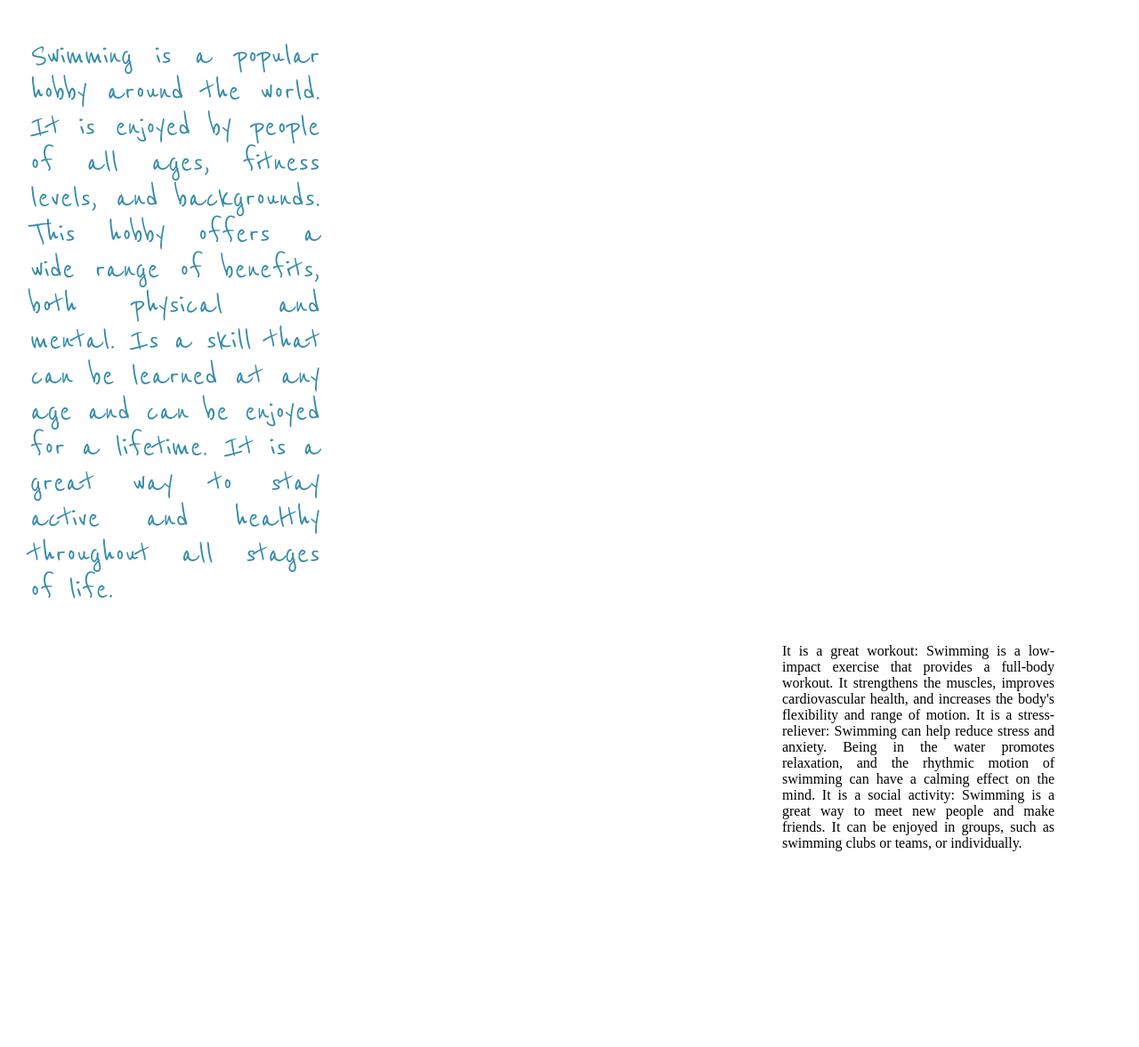
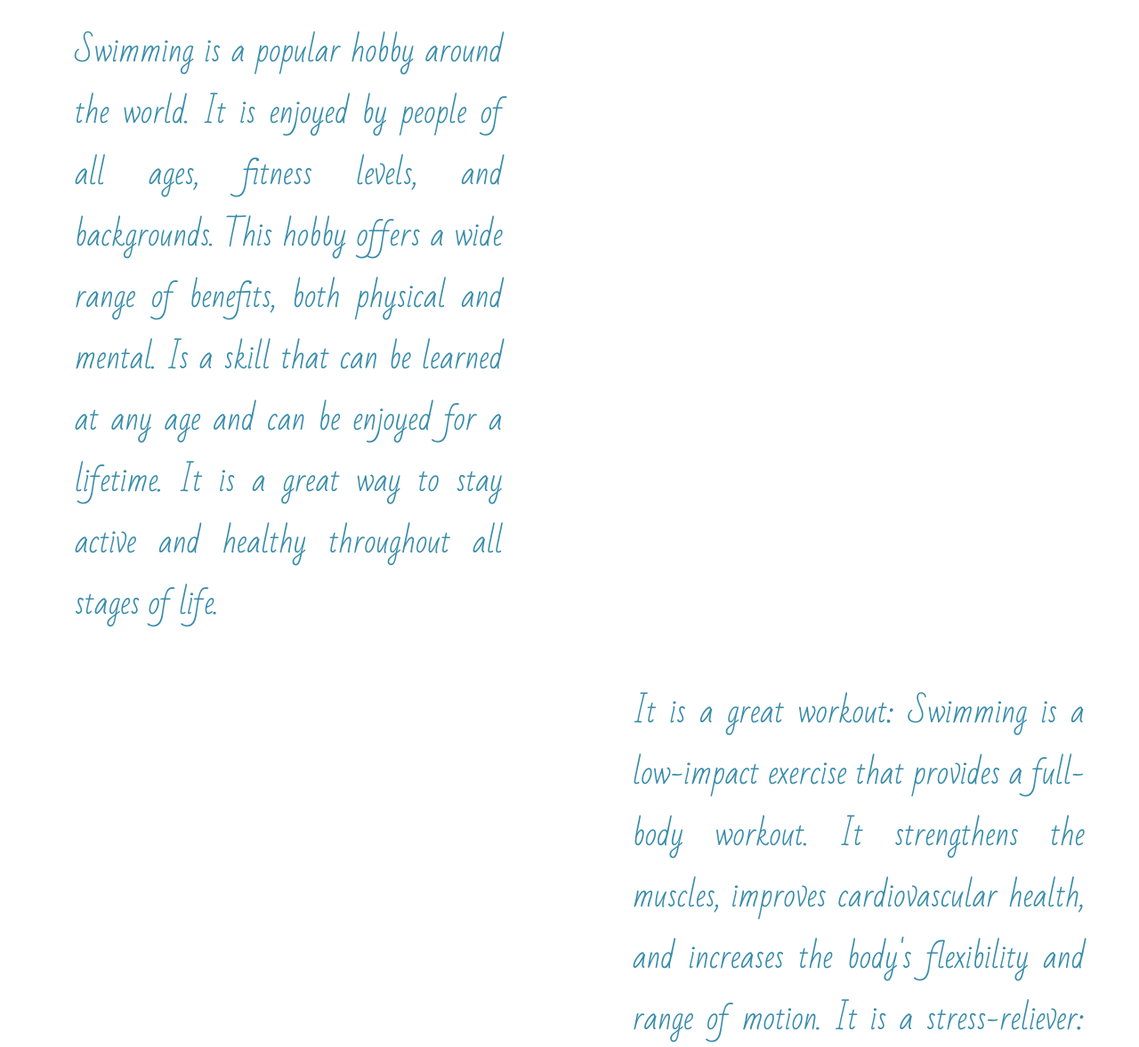
Before and after one commit to SanchesLeti/my-favouritesport-project, a plain HTML site: page index.html in a window 1280 px wide. Shown: the part 843-2020 px from the top of the page at 89% size. Before the commit the page ends 1888 px from the top, so only its background shows below. Drawn offline with nearby package versions, Linux system fonts and the light colour scheme.

Commit message:
fun facts Css updated

```diff
--- a/style.css
+++ b/style.css
@@ -78,19 +78,20 @@ h3 {
   margin: 20px;
 }
 .funFacts1 {
-  font-family: "Reenie Beanie", cursive;
+  font-family: "Bad Script", cursive;
   color: rgba(5, 111, 147, 0.796);
-  font-size: 40px;
-  padding: 42px 435px;
-  margin: 23px 34px;
-  position: relative;
-  left: -443px;
+  font-size: 35px;
+  margin: 45px;
   text-align: justify;
+  padding-left: 31px;
+  padding-right: 662px;
 }
 .funFacts2 {
-  padding: 88px;
-  margin: -113px 391px;
-  position: relative;
-  left: 392px;
+  font-family: "Bad Script", cursive;
+  color: rgba(5, 111, 147, 0.796);
+  font-size: 35px;
+  margin: 53px;
   text-align: justify;
+  padding-left: 650px;
 }
+}
```
